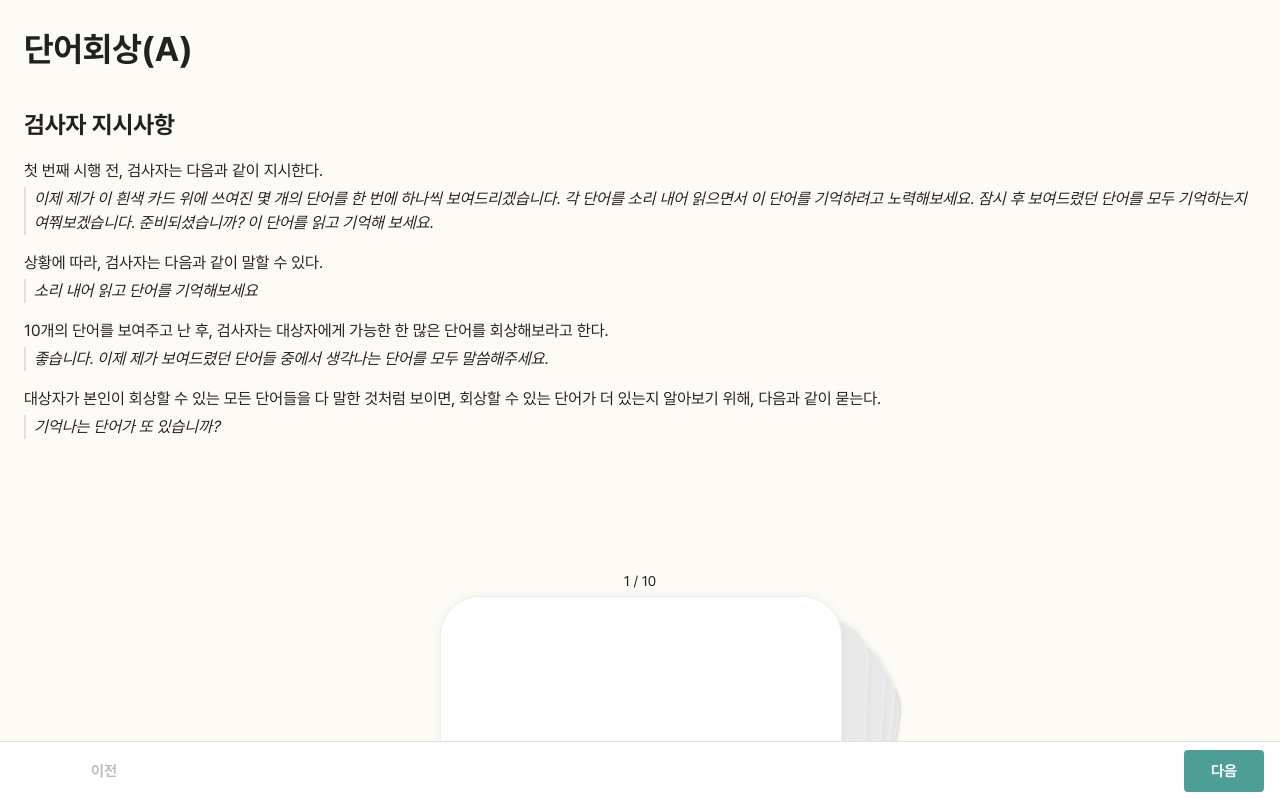
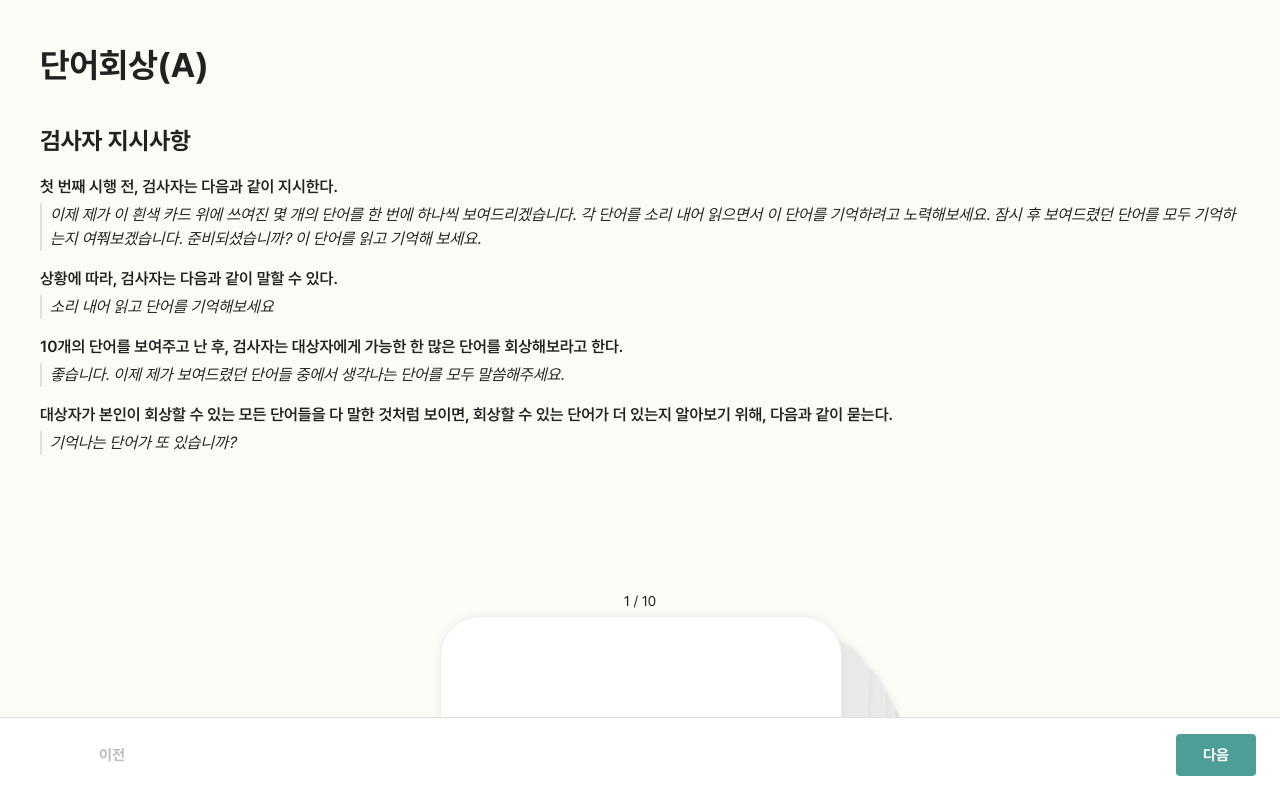
Before and after one commit to swssbw/moa, a Next.js app: page /diagnosis in a window 1280 px wide. Built offline with nearby package versions, Linux system fonts and the light colour scheme; some icons are missing; what @mui/material-nextjs would draw is missing.

Commit message:
채점 영역 마크업 추가

```diff
--- a/src/app/(service)/diagnosis/components/Description.tsx
+++ b/src/app/(service)/diagnosis/components/Description.tsx
@@ -3,33 +3,36 @@ import { Box, Stack, Typography } from '@mui/material';
 
 export default function Description({ data }: { data: (typeof exam)[0] }) {
   return (
-    <Box sx={{ p: 3 }}>
-      <Stack spacing={2}>
+    <Box sx={{ p: 5 }}>
+      <Stack gap={2}>
         <Typography
           variant='h4'
           fontWeight='bold'
         >
           {data.cognitiveName}
         </Typography>
+
         <Typography
           variant='body2'
           color='text.secondary'
         >
           {data.description}
         </Typography>
+
         <Typography
           variant='h5'
           fontWeight='bold'
         >
           검사자 지시사항
         </Typography>
-        <Stack spacing={2}>
+
+        <Stack gap={2}>
           {data.instructions.map((item) => (
             <Stack
               key={item.situation}
               spacing={0.5}
             >
-              <Typography fontWeight='semibold'>{item.situation}</Typography>
+              <Typography fontWeight='600'>{item.situation}</Typography>
               <Typography
                 sx={{
                   pl: 1,
--- a/src/app/(service)/diagnosis/components/Unresolved.tsx
+++ b/src/app/(service)/diagnosis/components/Unresolved.tsx
@@ -3,10 +3,10 @@ import { Box, Stack, Typography, Checkbox, FormControlLabel, TextField } from '@
 
 export default function Unresolved({ data }: { data: (typeof exam)[0] }) {
   return (
-    <Box sx={{ p: 3 }}>
-      <Stack spacing={2}>
+    <Box sx={{ p: 5 }}>
+      <Stack gap={2}>
         <Typography
-          variant='h4'
+          variant='h5'
           fontWeight='bold'
         >
           {data.cognitiveName}
@@ -30,7 +30,7 @@ export default function Unresolved({ data }: { data: (typeof exam)[0] }) {
           </Typography>
         </Box>
 
-        <Stack spacing={1}>
+        <Stack gap={1}>
           <Typography fontWeight='bold'>이유</Typography>
           <FormControlLabel
             control={
--- a/src/app/(service)/diagnosis/components/adas/01.tsx
+++ b/src/app/(service)/diagnosis/components/adas/01.tsx
@@ -2,7 +2,7 @@ import WordSlider from '../WordSlider';
 import Description from '../Description';
 import Unresolved from '../Unresolved';
 import { data as examine1 } from '@/data/examine1';
-import { Box, Stack, Typography, Checkbox, FormControlLabel } from '@mui/material';
+import { Box, Stack, Typography, Checkbox, FormControlLabel, TextField } from '@mui/material';
 
 export default function ADAS01() {
   const data = examine1[0];
@@ -12,34 +12,42 @@ export default function ADAS01() {
       <Description data={data} />
       <WordSlider content={data.content} />
 
-      <Box sx={{ p: 3 }}>
+      <Box sx={{ p: 5 }}>
         <Typography
-          variant='h4'
+          variant='h5'
           fontWeight='bold'
           gutterBottom
         >
           채점
         </Typography>
-        <Stack spacing={1}>
-          {data.content.map((word, index) => (
+
+        <Stack direction='row'>
+          <Stack
+            spacing={1}
+            width='50%'
+          >
+            {data.content.map((word, index) => (
+              <FormControlLabel
+                key={index}
+                control={<Checkbox name={word.name} />}
+                label={<Typography component='span'>{word.name}</Typography>}
+              />
+            ))}
+          </Stack>
+
+          <Stack width='50%'>
             <FormControlLabel
-              key={index}
-              control={
-                <Checkbox
-                  id={word.name}
-                  name={word.name}
-                />
-              }
-              label={
-                <Typography
-                  variant='h5'
-                  component='span'
-                >
-                  {word.name}
-                </Typography>
-              }
+              control={<Checkbox />}
+              label={<Typography component='span'>회상한 단어 없음</Typography>}
             />
-          ))}
+
+            <TextField
+              placeholder='대상자 답변이나 목록에 없는 단어를 기록할 수 있습니다.'
+              multiline
+              rows={3}
+              fullWidth
+            />
+          </Stack>
         </Stack>
       </Box>
       <Unresolved data={data} />
--- a/src/app/(service)/layout.tsx
+++ b/src/app/(service)/layout.tsx
@@ -36,7 +36,7 @@ export default function ServiceLayout({ children }: { children: React.ReactNode
   };
 
   return (
-    <Box sx={{ display: 'flex', height: '100vh', width: '100vw', flexDirection: 'column' }}>
+    <Box sx={{ display: 'flex', height: '100dvh', width: '100dvw', flexDirection: 'column' }}>
       <Box sx={{ flex: 1, overflowY: 'auto', background: '#fdfbf6' }}>{children}</Box>
 
       <Box
@@ -47,8 +47,7 @@ export default function ServiceLayout({ children }: { children: React.ReactNode
           borderTop: '1px solid',
           borderColor: 'divider',
           bgcolor: 'background.paper',
-          px: 2,
-          py: 1,
+          padding: '16px 24px 24px 24px',
         }}
       >
         <Stack
```
